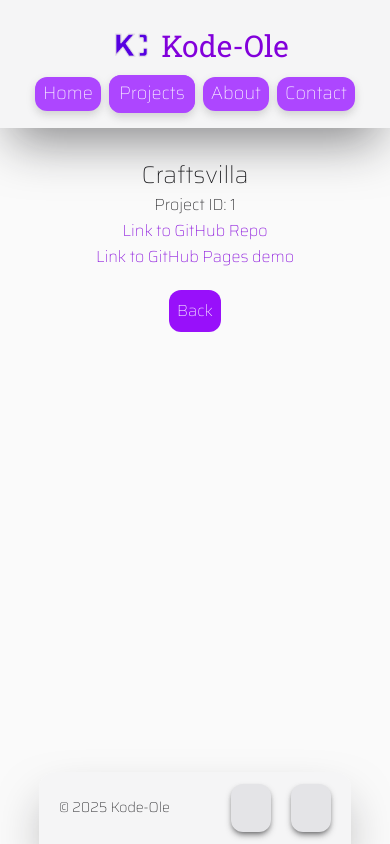
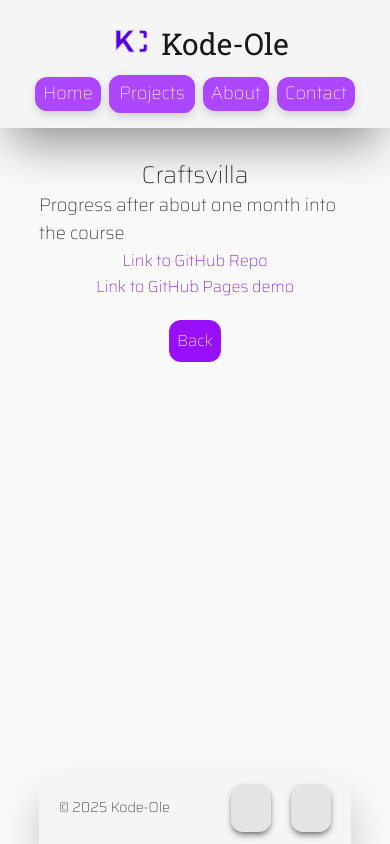
Before and after one commit to OleKodehode/portfolio-js, a React (Vite) app: page /projects/1 in a window 390 px wide. Built offline with nearby package versions, Linux system fonts and the light colour scheme; some icons are missing.

Commit message:
Fixed styling for navbar title, some changes to contact, adding keys to projects and projectsdetails, made sure a tag styling doesn't overwrite navlink

```diff
--- a/src/components/Navbar.jsx
+++ b/src/components/Navbar.jsx
@@ -6,18 +6,18 @@ export default function Navbar() {
     <nav className="navbar">
       <NavLink
         to="/"
-        className={`flex items-center justify-center group ${({ isActive }) =>
-          isActive
-            ? "text-purple-700 dark:text-purple-500 transition-all duration-400"
-            : "transition-all duration-400"}
-        `}
+        className={({ isActive }) =>
+          `flex items-center justify-center group transition-all duration-400 ${
+            isActive ? "text-purple-500 dark:text-purple-700" : ""
+          } `
+        }
       >
         <img
           src="/img/Site-Icon.png"
           alt="Logo"
-          className="size-15 -mt-1 md:mt-0"
+          className="size-15 -mt-2 md:mt-0"
         />
-        <h5 className="text-3xl font-roboto group-hover:scale-105 group-hover:-translate-y-0.5">
+        <h5 className="text-3xl font-roboto group-hover:scale-105 group-hover:translate-y-0.5 group-hover:underline">
           Kode-Ole
         </h5>
       </NavLink>
--- a/src/models/projects.json
+++ b/src/models/projects.json
@@ -4,8 +4,12 @@
     "title": "This Portfolio",
     "thumbnail": "./img/placeholder.png",
     "screenshot": "",
-    "summary": "This Portfolio has been an ongoing project for several months!",
-    "details": "",
+    "summary": "This Portfolio has been an ongoing project for several months",
+    "details": [
+      "I decided to go with React + vite (JS) with Tailwindcss for my Portfolio as we had just been learning React when we were gonna start building our Portfolios.",
+      "The design part of the portfolio started in August of 2025, using Figma to set up Wireframes and over the course of the month experimenting and building out our designs.",
+      ""
+    ],
     "linkRepo": "https://github.com/OleKodehode/portfolio-js",
     "linkPages": ""
   },
--- a/src/pages/Contact.jsx
+++ b/src/pages/Contact.jsx
@@ -1,8 +1,7 @@
 export default function Contact() {
   return (
     <>
-      <h1 className="text-2xl font-bold m-5 text-center">Contact</h1>
-      <article className="card justify-center">
+      <article className="mt-10">
         <p className="text-lg md:text-2xl">
           You can get a hold of me through my{" "}
           <a
--- a/src/pages/ProjectDetails.jsx
+++ b/src/pages/ProjectDetails.jsx
@@ -8,11 +8,17 @@ export default function ProjectDetails() {
   return (
     <>
       <h1 className="text-2xl">{title}</h1>
-      <p>Project ID: {id}</p>
+      {screenshot && <img src={screenshot} alt="Project" />}
+      <article className="w-8/10 lg:w-1/2 flex flex-col gap-5 text-lg">
+        {" "}
+        {details &&
+          details.map((paragraph, index) => <p key={index}>{paragraph}</p>)}
+        {!details && <p>{summary}</p>}
+      </article>
       <a href={linkRepo}>Link to GitHub Repo</a>
       {linkPages && <a href={linkPages}>Link to GitHub Pages demo</a>}
       <button
-        className="p-2 bg-purple-600 text-white rounded-xl mt-5 cursor-pointer"
+        className="p-2 bg-purple-600 text-white rounded-xl mt-5 cursor-pointer hover:bg-purple-500"
         onClick={() => window.history.back()}
       >
         Back
--- a/src/pages/Projects.jsx
+++ b/src/pages/Projects.jsx
@@ -21,7 +21,7 @@ export default function Projects() {
         className="grid gap-5 grid-cols-1 justify-items-center lg:grid-cols-2 lg:gap-y-5 lg:gap-x-0 lg:px-5"
       >
         {projectData.map((project) => (
-          <ProjectCard projectDetails={project} />
+          <ProjectCard projectDetails={project} key={project.id} />
         ))}
       </section>
     </>
--- a/src/style/index.css
+++ b/src/style/index.css
@@ -60,7 +60,7 @@ main {
   @apply text-purple-700 dark:text-purple-400;
 }
 
-a {
+main > a {
   @apply text-purple-700 dark:text-purple-400 hover:underline;
 }
 
```
